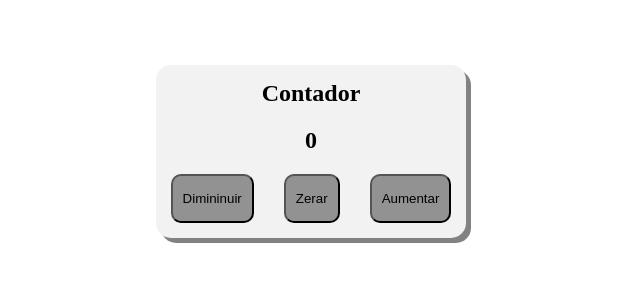
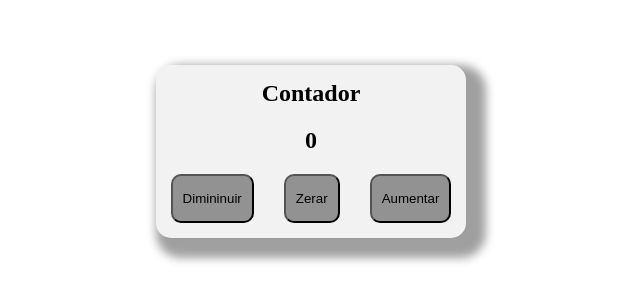
Before and after one commit to denerbatista/contador-html, a plain HTML site: page index.html in a window 1280 px wide. Shown: the part 249-550 px from the top of the page, without its empty margins (329-969 px from the left). Drawn offline with Linux system fonts and the light colour scheme.

Commit message:
feat: add box-shandow

```diff
--- a/assets/style.css
+++ b/assets/style.css
@@ -21,7 +21,7 @@ section {
     margin: auto;
     padding: 15px;
     border-radius: 15px;
-    box-shadow: 5px 5px #0000007d;
+    box-shadow: 10px 10px 10px 10px #00000060;
 }
 
 button {
```
